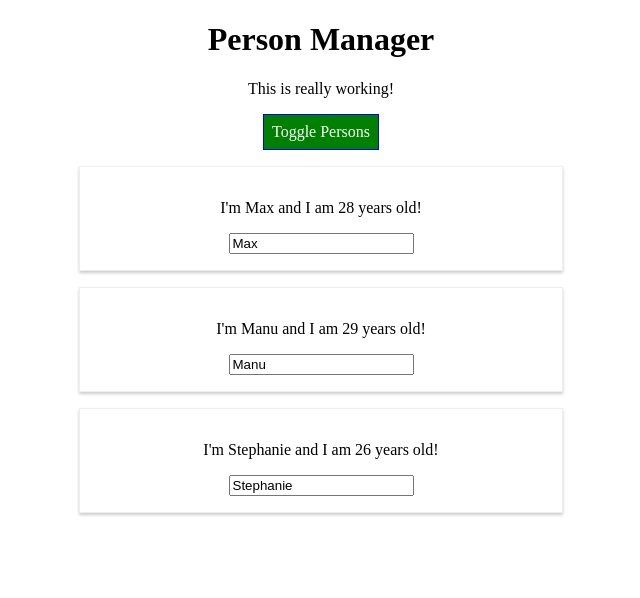
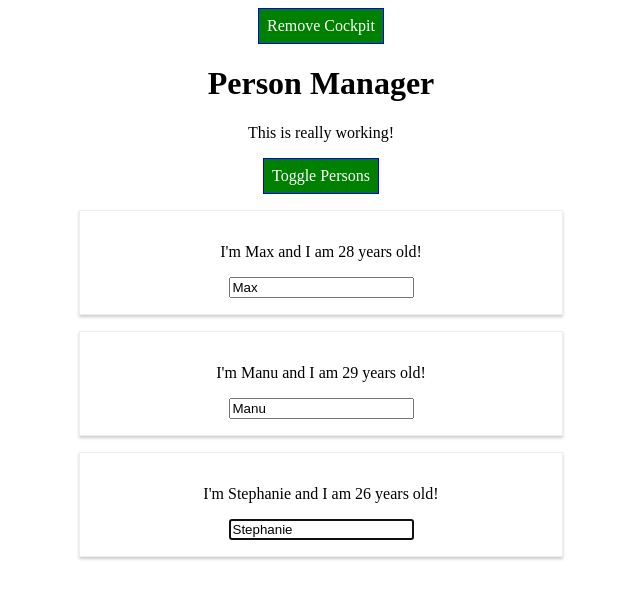
Before and after one commit to guptaaman92/React-DeepDIve, a React (Create React App) app: page / in a window 1280 px wide. Both pictures are taken after a click on the button "Toggle Persons". Shown: the top 598 px of the page, without its empty margins (319-959 px from the left). Built offline with nearby package versions, Linux system fonts and the light colour scheme.

Commit message:
useEffect()

```diff
--- a/package.json
+++ b/package.json
@@ -8,6 +8,7 @@
   ],
   "main": "src/index.js",
   "dependencies": {
+    "prop-types": "15.7.2",
     "radium": "0.26.0",
     "react": "16.12.0",
     "react-dom": "16.12.0",
--- a/src/components/Cockpit/Cockpit.js
+++ b/src/components/Cockpit/Cockpit.js
@@ -1,19 +1,31 @@
-import React, {useEffect} from "react";
+import React, { useEffect } from "react";
 import classes from "./Cockpit.module.css";
 
 const Cockpit = props => {
-useEffect(() => {
-  console.log('[Cockpit.js] useEffect');
-setTimeout(() => {
-alert('saved data to cloud');
-}, 1000);
-}, []);
+  useEffect(() => {
+    console.log("[Cockpit.js] useEffect");
+    const timer = setTimeout(() => {
+      alert("saved data to cloud");
+    }, 1000);
+    return () => {
+      clearTimeout(timer);
+      console.log("[Cockpit.js] cleanup work in useEffect");
+    };
+  }, []);
+
+  useEffect(() => {
+    console.log("Cockpit.js 2nd useEffect");
+    return () => {
+      console.log("[Cockpit.js] cleanup work in 2nd useEffect");
+    };
+  });
+
   const assignedClasses = [];
 
-  if (props.persons.length <= 2) {
+  if (props.personsLength <= 2) {
     assignedClasses.push(classes.red); // classes = ['red']
   }
-  if (props.persons.length <= 1) {
+  if (props.personsLength <= 1) {
     assignedClasses.push(classes.bold); // classes = ['red', 'bold']
   }
 
@@ -34,4 +46,4 @@ alert('saved data to cloud');
   );
 };
 
-export default Cockpit;
+export default React.memo(Cockpit);
--- a/src/components/Persons/Person/Person.js
+++ b/src/components/Persons/Person/Person.js
@@ -1,20 +1,46 @@
 import React, { Component } from "react";
-
+import Aux from "../../../hoc/aux";
 import classes from "./Person.module.css";
+import withClass from "../../../hoc/withClass";
+import PropTypes from "prop-types";
 
 class Person extends Component {
+  constructor(props) {
+    super(props);
+    this.inputElementRef = React.createRef();
+  }
+
+  componentDidMount() {
+    // this.inputElement.focus();
+    this.inputElementRef.current.focus();
+  }
   render() {
     console.log("[Person.js] ..rendering");
     return (
-      <div className={classes.Person}>
+      <Aux>
         <p onClick={this.props.click}>
           I'm {this.props.name} and I am {this.props.age} years old!
         </p>
         <p>{this.props.children}</p>
-        <input type="text" onChange={this.props.changed} value={this.props.name} />
-      </div>
+        <input
+          type="text"
+          // ref={inputEl => {
+          //   this.inputElement = inputEl;
+          // }}
+          ref={this.inputElementRef}
+          onChange={this.props.changed}
+          value={this.props.name}
+        />
+      </Aux>
     );
   }
 }
 
-export default Person;
+Person.propTypes = {
+  click: PropTypes.func,
+  name: PropTypes.string,
+  age: PropTypes.number,
+  changed: PropTypes.func
+};
+
+export default withClass(Person, classes.Person);
--- a/src/components/Persons/Persons.js
+++ b/src/components/Persons/Persons.js
@@ -6,21 +6,29 @@ class Persons extends Component {
   //   console.log("[Persons.js] getDerivedStateFromProps");
   //   return state;
   // }
-
   shouldComponentUpdate(nextProps, nextState) {
     console.log("[Persons.js] shouldComponentUpdate");
-    return true;
+    if (nextProps.persons !== this.props.persons) {
+      return true;
+    } else {
+      return false;
+    }
   }
 
   getSnapshotBeforeUpdate(prevProps, prevState) {
     console.log("[Persons.js] getSnapshotBeforeUpdate");
-    return {message: 'Snapshot'};
+    return { message: "Snapshot" };
   }
 
   componentDidUpdate(prevProps, prevState, Snapshot) {
     console.log("[Persons.js] componentDidUpdate");
     console.log(Snapshot);
   }
+
+  componentWillUnmount() {
+    console.log("[Persons.js] componentWillUnmount");
+  }
+
   render() {
     console.log("[Persons.js] rendering...");
     return this.props.persons.map((person, index) => {
--- a/src/containers/App.js
+++ b/src/containers/App.js
@@ -2,6 +2,8 @@ import React, { Component } from "react";
 import classes from "./App.module.css";
 import Persons from "../components/Persons/Persons";
 import Cockpit from "../components/Cockpit/Cockpit";
+import withClass from "../hoc/withClass";
+import Aux from "../hoc/aux";
 
 class App extends Component {
   constructor(props) {
@@ -15,7 +17,9 @@ class App extends Component {
       { id: "asdf11", name: "Stephanie", age: 26 }
     ],
     otherState: "some other value",
-    showPersons: false
+    showPersons: false,
+    showCockpit: true,
+    changeCounter: 0
   };
 
   static getDerivedStateFromProps(props, state) {
@@ -52,7 +56,10 @@ class App extends Component {
     const persons = [...this.state.persons];
     persons[personIndex] = person;
 
+    this.setState((prevState, props) => {
       this.setState({ persons: persons });
+      this.setState({ changeCounter: prevState.changeCounter + 1 });
+    });
   };
 
   deletePersonHandler = personIndex => {
@@ -82,18 +89,27 @@ class App extends Component {
     }
 
     return (
-      <div className={classes.App}>
+      <Aux>
+        <button
+          onClick={() => {
+            this.setState({ showCockpit: false });
+          }}
+        >
+          Remove Cockpit
+        </button>
+        {this.state.showCockpit ? (
           <Cockpit
             title={this.props.appTitle}
             showPersons={this.state.showPersons}
-          persons={this.state.persons}
+            personsLength={this.state.persons.length}
             clicked={this.togglePersonsHandler}
           />
+        ) : null}
         {persons}
-      </div>
+      </Aux>
     );
     // return React.createElement('div', {className: 'App'}, React.createElement('h1', null, 'Does this work now?'));
   }
 }
 
-export default App;
+export default withClass(App, classes.App);
--- /dev/null
+++ b/src/hoc/aux.js
@@ -0,0 +1,3 @@
+const aux = props => props.children;
+
+export default aux;
--- /dev/null
+++ b/src/hoc/withClass.js
@@ -0,0 +1,11 @@
+import React from "react";
+
+const withClass = (WrappedComponent, className) => {
+  return props => (
+    <div className={className}>
+      <WrappedComponent {...props} />
+    </div>
+  );
+};
+
+export default withClass;
```
Lines whose indentation alone changed are shown as unchanged.
